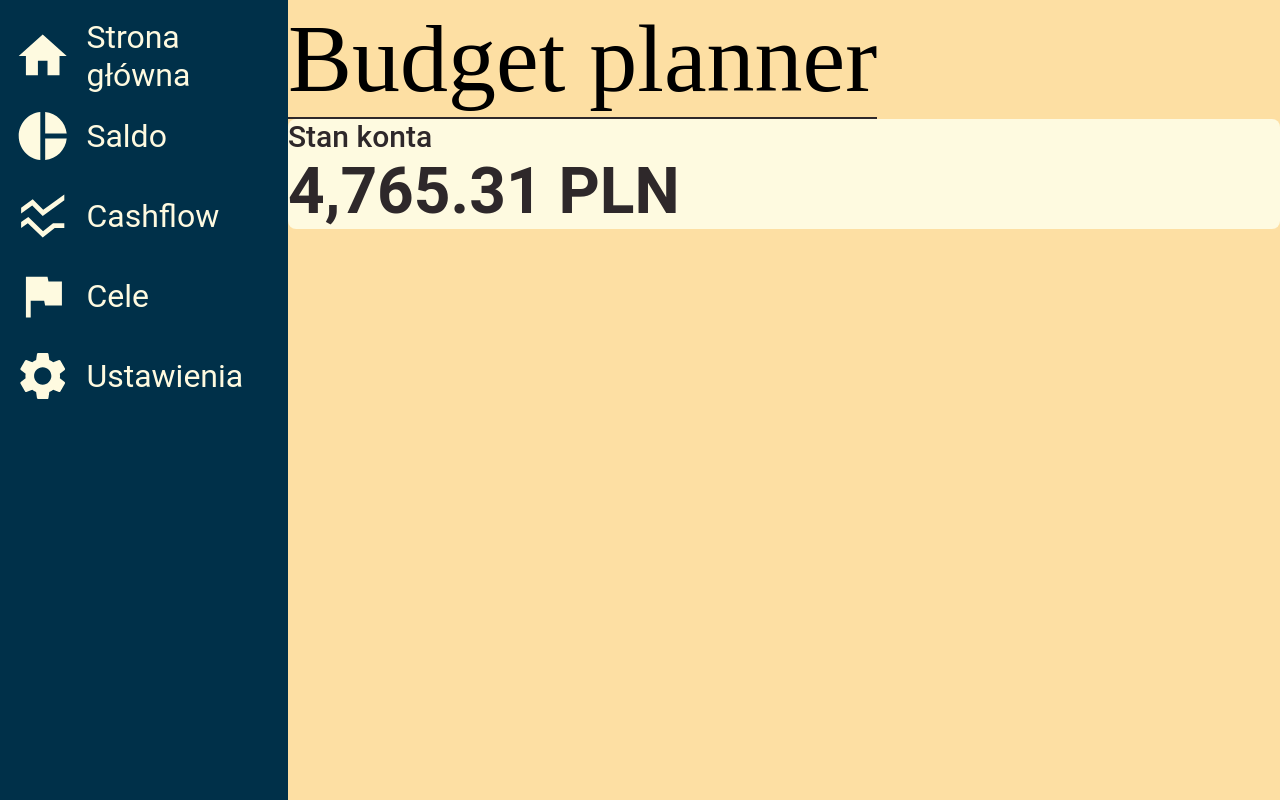
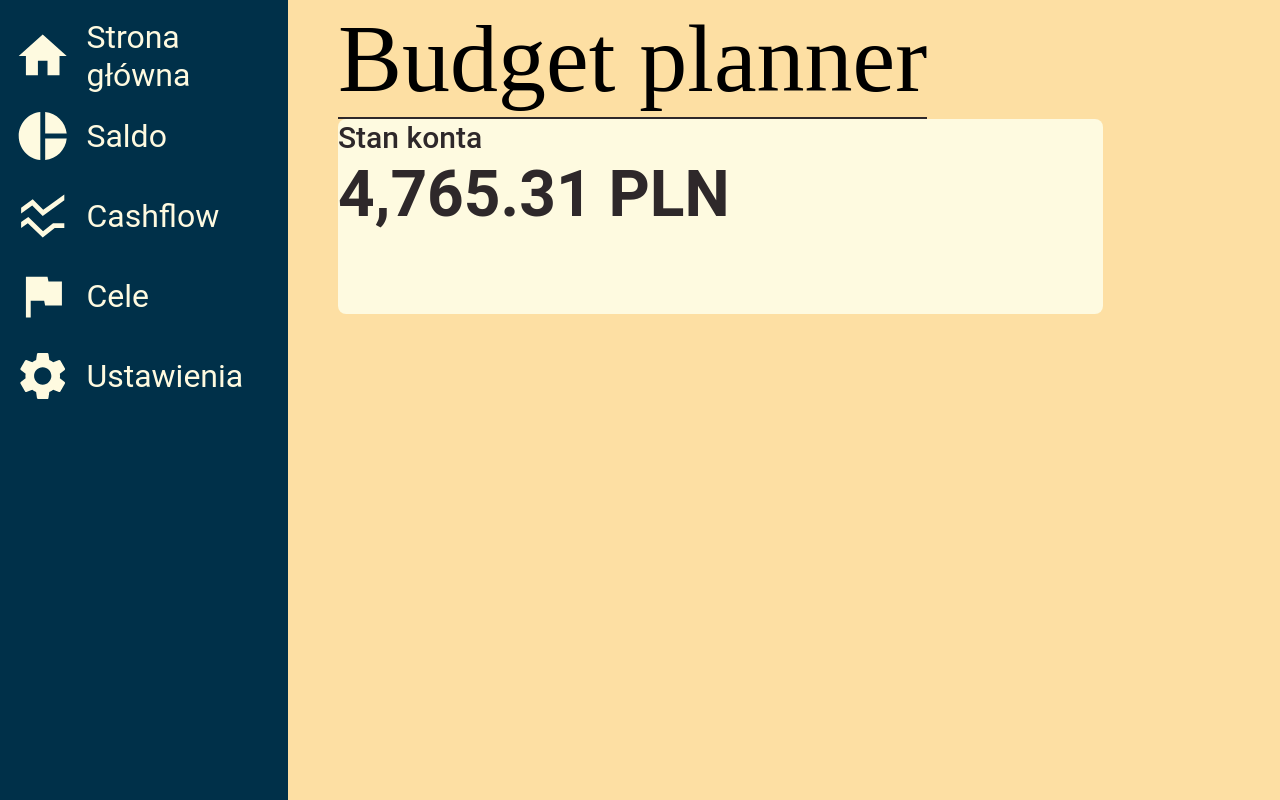
Before and after one commit to t-ukowski/Budget-planner, a React (Create React App) app in the folder frontend/: page / in a window 1280 px wide. Built offline with nearby package versions, Linux system fonts and the light colour scheme.

Commit message:
variables and proper scoreboard size :triangular_ruler:

```diff
--- a/frontend/src/styles/panel.scss
+++ b/frontend/src/styles/panel.scss
@@ -1,6 +1,5 @@
 .app {
     height: 100%;
-    //background-color: $background-base;
     display: flex;
 }
 
@@ -10,10 +9,6 @@ body {
     overflow: hidden;
     height: 100vh;
     width: 100vw;
-}
-
-.panel {
-    position: relative;
 }
 
 aside {
@@ -36,4 +31,6 @@ main {
 
 .page {
     height: 100%;
+    position: relative;
+    left: 50px;
 }
--- a/frontend/src/styles/scoreboards.scss
+++ b/frontend/src/styles/scoreboards.scss
@@ -1,24 +1,24 @@
 .scoreboard {
     background-color: $bp-white;
-    border-radius: 8px;
-}
+    border-radius: $border-radius-small-obejcts;
 
-.scoreboard .large {
-    width: 765px;
-    height: 195px;
-}
+    &.large {
+        width: $large-box-width;
+        height: $large-box-height;
+    }
 
-.scoreboard .small {
-    width: 360px;
-    height: 158px;
+    &.small {
+        width: $small-box-width;
+        height: $small-box-height;
+    }
 }
 
 .heading1 {
     font-family: $basic-font;
     font-style: normal;
-    font-weight: 600;
-    font-size: 64px;
-    line-height: 75px;
+    font-weight: $font-weight-bolder;
+    font-size: $font-size-large;
+    line-height: $line-height-large;
 
     color: $bp-black;
 }
@@ -26,9 +26,9 @@
 .heading2 {
     font-family: $basic-font;
     font-style: normal;
-    font-weight: 500;
-    font-size: 30px;
-    line-height: 35px;
+    font-weight: $font-weight-bold;
+    font-size: $font-size-medium;
+    line-height: $line-height-base;
 
     color: $bp-black;
 }
--- a/frontend/src/styles/sidebar.scss
+++ b/frontend/src/styles/sidebar.scss
@@ -27,14 +27,13 @@
     align-items: center;
     font-family: $basic-font;
     font-style: normal;
-    font-weight: 400;
-    font-size: 32px;
-    line-height: 38px;
+    font-weight: $font-weight-base;
+    font-size: $font-size-medium-2;
+    line-height: $line-height-base;
 
     &:hover {
       cursor: pointer;
-      background:rgb(16, 85, 97)
-
+      background: $bp-blue-highlighted;
     }
 
     #icon {
--- a/frontend/src/styles/variables.scss
+++ b/frontend/src/styles/variables.scss
@@ -10,10 +10,36 @@ $bp-white: #FEFAE0;
 // Base
 $background-base: rgba(252, 191, 73, 0.5);
 
+// Color highlights
+$bp-blue-highlighted: rgb(16, 85, 97);
+
 // Sidebar
 $sidebar-closed-width: 132px;
 $sidebar-open-width: 431px;
 
-// Font
+// Fonts
 $basic-font: 'Roboto', sans-serif;
 $title-font: 'Vidaloka';
+
+$font-size-medium: 30px;
+$font-size-medium-2: 32px;
+$font-size-large: 64px;
+
+$line-height-small: 35px;
+$line-height-base: 38px;
+$line-height-large: 75px;
+
+$font-weight-base: 400;
+$font-weight-bold: 500;
+$font-weight-bolder: 600;
+
+// Roundness
+$border-radius-small-obejcts: 8px;
+$border-radius-large-objects: 30px;
+
+// Scoreboards
+$small-box-width: 360px;
+$small-box-height: 158px;
+
+$large-box-width: 765px !important;
+$large-box-height: 195px;
```
